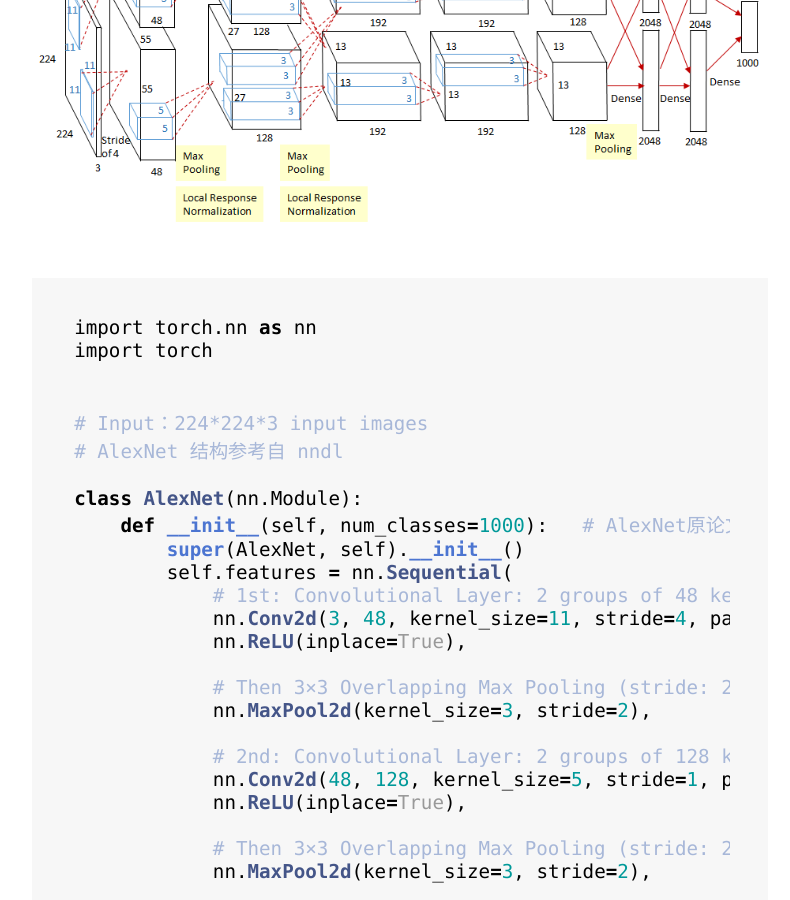
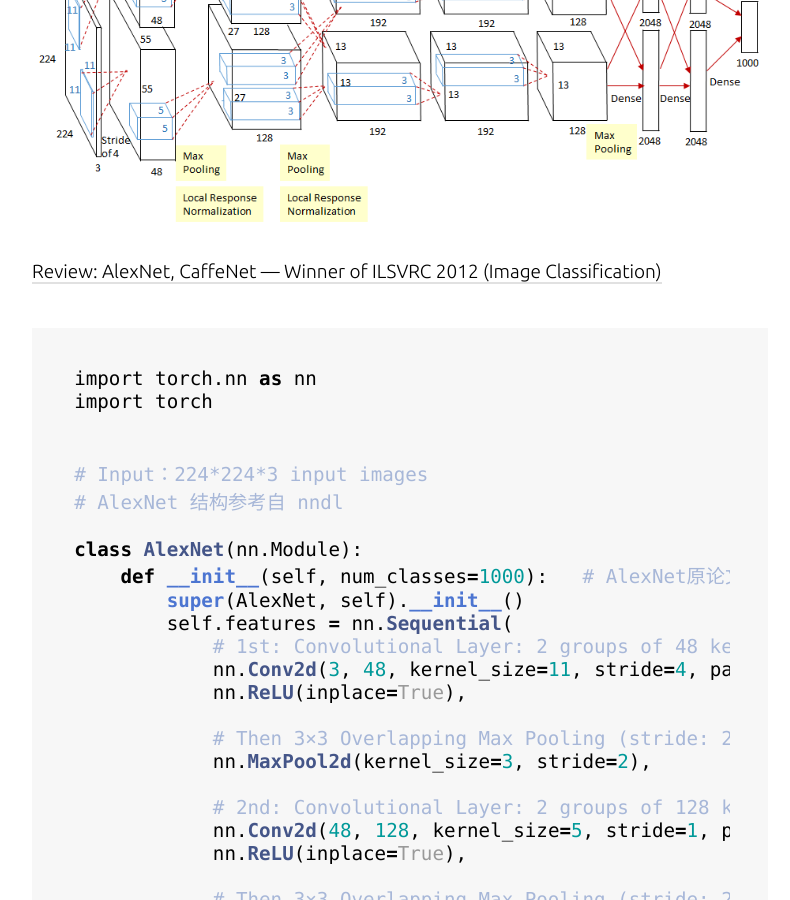
Before and after one commit to Chocomintopia/Chocomintopia.Github.io, a Jekyll site: the page built from _posts/2022-06-19-#1 AlexNet.md, in a window 1280 px wide and 900 px high, scrolled down 397 px. Shown: the whole window, without its empty margins (240-1030 px from the left). Built offline with Jekyll 4.4.1, drawn with Linux system fonts in a browser that asks for light colours; nearby versions of some CDN libraries; a script that is not in the unit is left out.

Commit message:
Update 2022-06-19-#1 AlexNet.md

````diff
--- a/_posts/2022-06-19-#1 AlexNet.md
+++ b/_posts/2022-06-19-#1 AlexNet.md
@@ -1,4 +1,6 @@
 ![ALexNet](/images/1_AlexNet.png)
+
+[Review: AlexNet, CaffeNet — Winner of ILSVRC 2012 (Image Classification)](https://medium.com/coinmonks/paper-review-of-alexnet-caffenet-winner-in-ilsvrc-2012-image-classification-b93598314160)
 
 
 ```python
````
